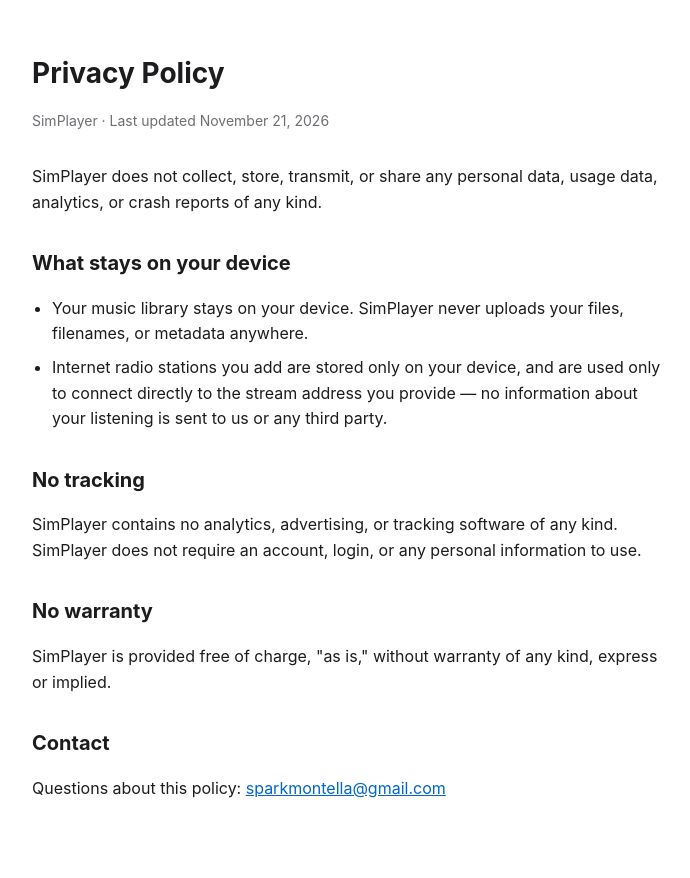
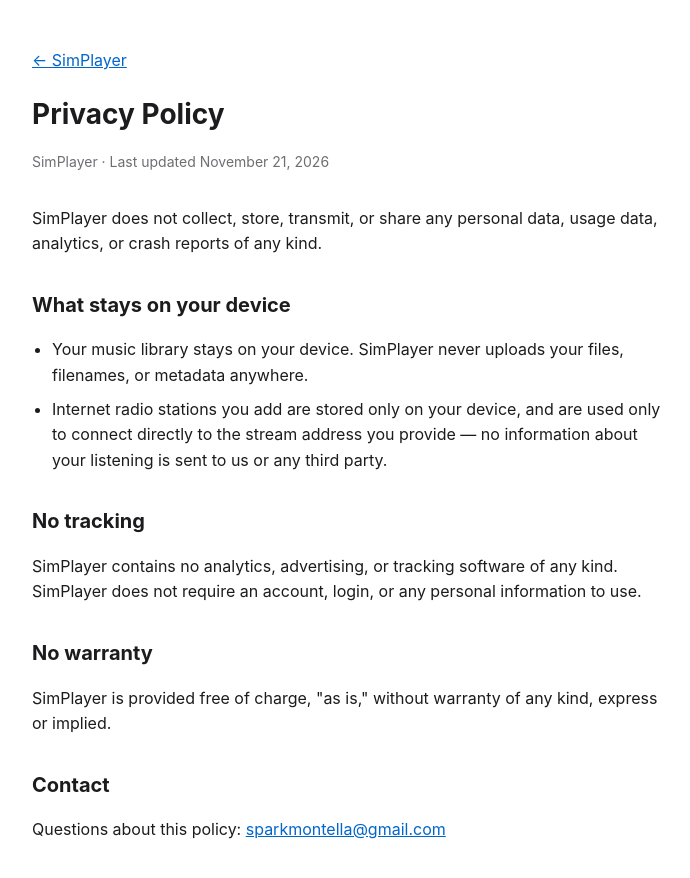
Before and after one commit to ATbySparkmontella/SimPlayer, a plain HTML site: page privacy-policy.html in a window 1280 px wide. Shown: the whole page, without its empty margins (288-978 px from the left). Drawn offline with Linux system fonts and the light colour scheme.

Commit message:
Update privacy-policy.html
adding back to index link

```diff
--- a/privacy-policy.html
+++ b/privacy-policy.html
@@ -39,6 +39,7 @@
 </style>
 </head>
 <body>
+  <p><a href="index.html">&larr; SimPlayer</a></p>
   <h1>Privacy Policy</h1>
   <p class="updated">SimPlayer · Last updated November 21, 2026</p>
 
```
